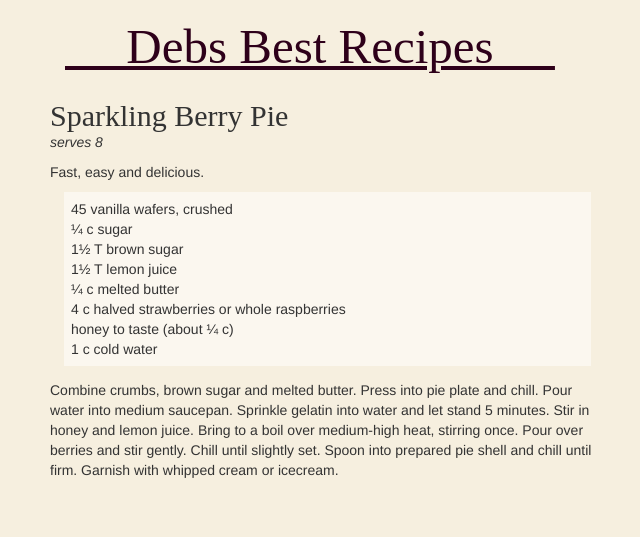
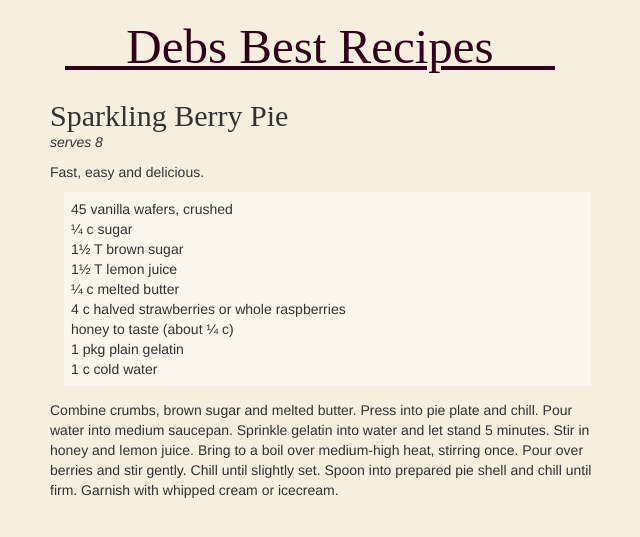
Before and after one commit to JonahBraun/debs-recipes, a Jekyll site: the page built from _posts/2009-07-24-sparkling-berry-pie.md, in a window 1280 px wide. Shown: the top 537 px of the page, without its empty margins (5-645 px from the left). Built offline with Jekyll 4.4.1, drawn with Linux system fonts in a browser that asks for light colours; nearby versions of some CDN libraries; some web fonts are replaced; Markdown is read by kramdown in place of the engine named in the settings.

Commit message:
Update 2009-07-24-sparkling-berry-pie.md

```diff
--- a/_posts/2009-07-24-sparkling-berry-pie.md
+++ b/_posts/2009-07-24-sparkling-berry-pie.md
@@ -13,6 +13,7 @@ Fast, easy and delicious.
 - ¼ c melted butter
 - 4 c halved strawberries or whole raspberries
 - honey to taste (about ¼ c)
+- 1 pkg plain gelatin
 - 1 c cold water
 
 Combine crumbs, brown sugar and melted butter. Press into pie plate and chill. Pour water into medium saucepan. Sprinkle gelatin into water and let stand 5 minutes. Stir in honey and lemon juice. Bring to a boil over medium-high heat, stirring once. Pour over berries and stir gently. Chill until slightly set. Spoon into prepared pie shell and chill until firm. Garnish with whipped cream or icecream.
```
